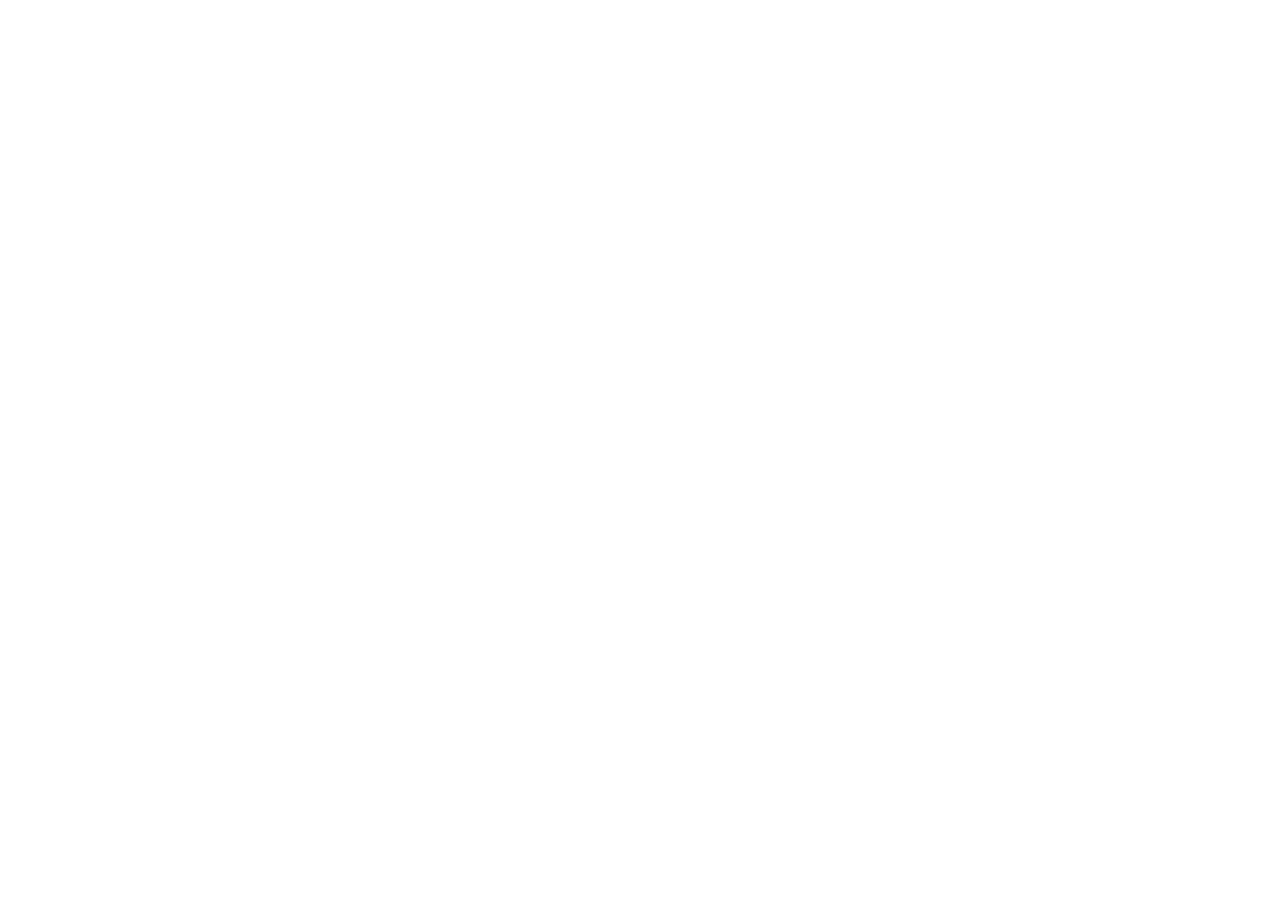
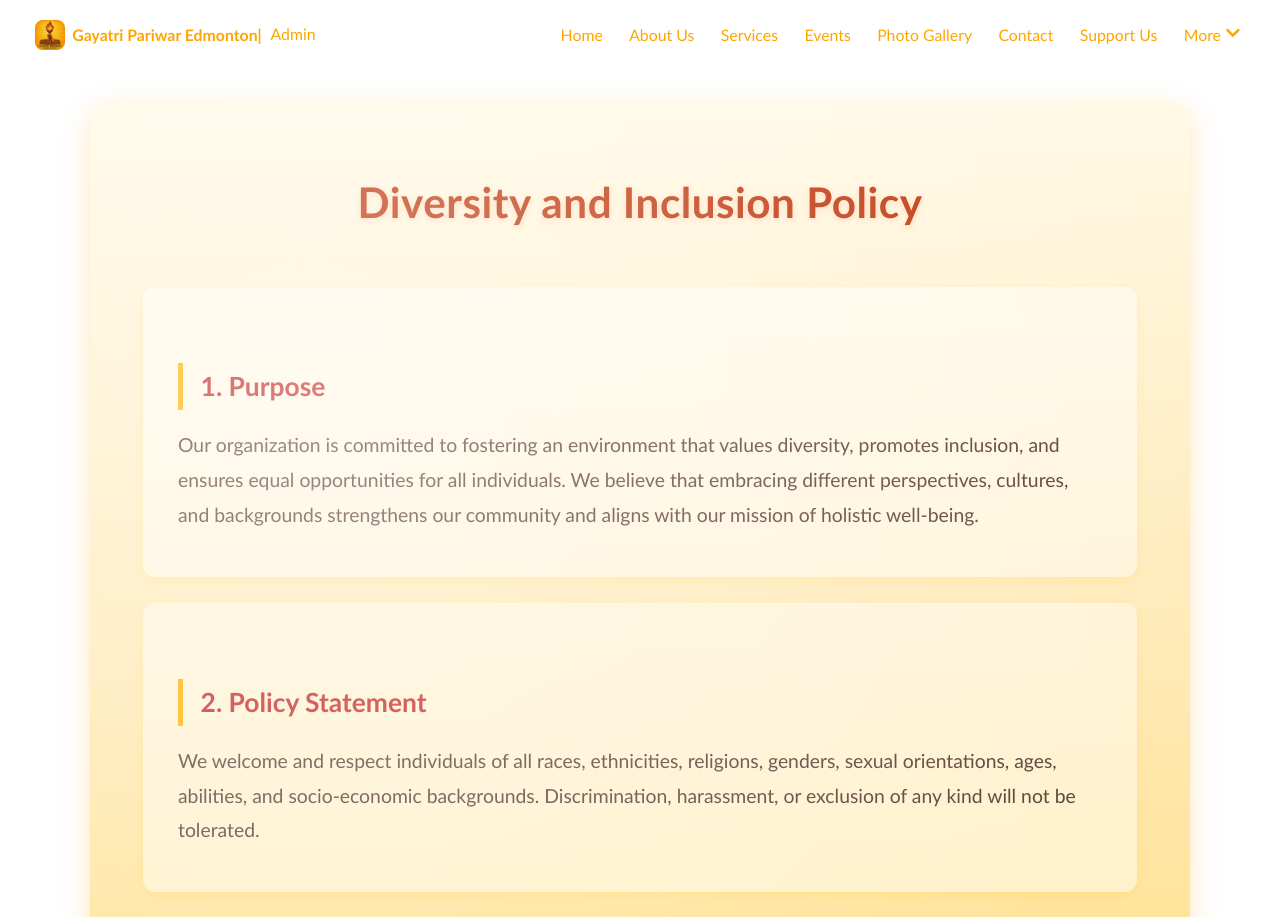
Before and after one commit to Rudra285/gpedmonton, a React (Vite) app: page /diversity in a window 1280 px wide. Before the commit this address had no page. Shown: the top 917 px of the page. Before the commit the page ends 800 px from the top, so only its background shows below. Built offline with nearby package versions, Linux system fonts and the light colour scheme.

Commit message:
Added Diversity policies ans adjusted dropdown menu

```diff
--- a/src/components/Navbar.css
+++ b/src/components/Navbar.css
@@ -96,7 +96,7 @@
   position: absolute;
   text-align: end;
   top: 100%;  /* right below parent */
-  left: 0;
+  left: -18px;
   background: white;
   padding: 0.5rem;
   /* padding-left: 0.1rem; */
@@ -106,7 +106,7 @@
   border-bottom-right-radius: 8px;
   /* box-shadow: 0 6px 16px rgba(0, 0, 0, 0.15); */
   list-style: none;
-  /* min-width: 180px; */
+  min-width: auto;
   z-index: 999;
   /* cursor: pointer; */
 }
@@ -174,7 +174,7 @@
   /* Menu slides under navbar */
   .nav-links {
     position: fixed;
-    top: 50px; /* below the navbar height */
+    top: 70px; /* below the navbar height */
     left: 0;
     width: 100%;
     height: calc(100vh - 50px); /* fill rest of screen */
--- a/src/main.tsx
+++ b/src/main.tsx
@@ -13,6 +13,7 @@
 import AdminDashboard from './pages/AdminDashboard';
 import AdminLogin from './pages/AdminLogin';
 import Privacy from './pages/Privacy';
+import Diversity from './pages/Diversity';
 import EventRegistrationForm from "./components/EventRegistrationForm";
 import CancelRegistration from "./components/CancelRegistration";
 import ProtectedRoute from "./components/ProtectedRoute";
@@ -35,6 +36,7 @@
           <Route path="/resources" element={<Resources />} />
           <Route path="/admin/login" element={<AdminLogin />} />
           <Route path="/privacy" element={<Privacy />} />
+          <Route path="/diversity" element={<Diversity />} />
           <Route path="/admin"
             element={
               <ProtectedRoute>
--- /dev/null
+++ b/src/pages/Diversity.css
@@ -0,0 +1,103 @@
+/* 🌼 PAGE LAYOUT */
+.diversity {
+  padding-block: clamp(2.5rem, 6vw, 6rem);
+  padding-inline: clamp(1rem, 5vw, 3rem);
+  background: linear-gradient(180deg, #fff9e6 0%, #ffe8b0 40%, #ffd54f 100%);
+  color: #4e342e;
+  line-height: 1.8;
+  border-radius: 20px;
+  box-shadow: 0 8px 28px rgba(255, 160, 0, 0.25);
+  max-width: min(95%, 1100px);
+  margin-inline: auto;
+  margin-block: clamp(3rem, 8vw, 7rem) clamp(2rem, 5vw, 3rem);
+  position: relative;
+  overflow: hidden;
+  box-sizing: border-box;
+}
+
+/* 🌞 Soft glow overlay */
+.diversity::before {
+  content: "";
+  position: absolute;
+  inset: 0;
+  background: radial-gradient(circle at 20% 20%, rgba(255, 255, 255, 0.4), transparent 60%);
+  pointer-events: none;
+}
+
+/* 🧡 HEADINGS */
+.diversity h1 {
+  color: #bf360c;
+  font-size: clamp(1.8rem, 4vw, 2.4rem);
+  font-weight: 700;
+  text-align: center;
+  margin-bottom: clamp(2rem, 5vw, 3.5rem);
+  letter-spacing: 0.5px;
+  text-shadow: 0 2px 6px rgba(255, 138, 101, 0.3);
+}
+
+.diversity h2 {
+  color: #c62828;
+  font-size: clamp(1.2rem, 2.5vw, 1.5rem);
+  margin-top: clamp(1.8rem, 4vw, 2.8rem);
+  margin-bottom: clamp(0.6rem, 1.5vw, 1rem);
+  border-left: 5px solid #ffb300;
+  padding-left: clamp(0.6rem, 2vw, 1rem);
+  font-weight: 600;
+  text-transform: capitalize;
+}
+
+/* 📝 TEXT CONTENT */
+.diversity p {
+  margin-bottom: clamp(0.8rem, 2vw, 1rem);
+  font-size: clamp(1rem, 1.6vw, 1.1rem);
+  color: #5d4037;
+}
+
+.diversity ul {
+  margin-left: clamp(1rem, 3vw, 2rem);
+  list-style-type: disc;
+}
+
+.diversity li {
+  margin-bottom: clamp(0.4rem, 1vw, 0.6rem);
+}
+
+/* 📦 SECTION CONTAINERS */
+.diversity section {
+  background: rgba(255, 255, 255, 0.45);
+  padding-block: clamp(1rem, 3vw, 1.5rem);
+  padding-inline: clamp(1rem, 3vw, 2rem);
+  border-radius: 12px;
+  margin-bottom: clamp(1rem, 3vw, 1.5rem);
+  box-shadow: 0 4px 10px rgba(255, 193, 7, 0.15);
+  transition: transform 0.2s ease, box-shadow 0.3s ease;
+}
+.diversity section:hover {
+  transform: translateY(-3px);
+  box-shadow: 0 8px 16px rgba(255, 193, 7, 0.25);
+}
+
+/* 🧾 FOOTER NOTE */
+.footer-note {
+  text-align: center;
+  margin-top: clamp(2rem, 6vw, 4rem);
+  font-size: clamp(0.9rem, 1.4vw, 1rem);
+  color: #5d4037;
+  opacity: 0.8;
+  border-top: 1px solid rgba(191, 54, 12, 0.2);
+  padding-top: clamp(1rem, 3vw, 1.5rem);
+  letter-spacing: 0.3px;
+}
+
+/* ✨ ENTRY ANIMATION */
+.diversity {
+  opacity: 0;
+  transform: translateY(20px);
+  animation: fadeUp 0.8s ease forwards;
+}
+@keyframes fadeUp {
+  to {
+    opacity: 1;
+    transform: translateY(0);
+  }
+}
--- /dev/null
+++ b/src/pages/Diversity.tsx
@@ -0,0 +1,39 @@
+import { forwardRef } from 'react';
+import './Diversity.css';
+
+
+const Diversity = forwardRef<HTMLElement>((_, ref) => {
+  return (
+    <main className='diversity'>
+        <h1>Diversity and Inclusion Policy</h1>
+        <section ref={ref} className='purpose'>
+            <h2>1. Purpose</h2>
+            <p>
+                Our organization is committed to fostering an environment that values diversity, promotes inclusion, and ensures equal opportunities for all individuals. We believe that embracing different perspectives, cultures, and backgrounds strengthens our community and aligns with our mission of holistic well-being.
+            </p>
+        </section>
+        <section className='statement'>
+            <h2>2. Policy Statement</h2>
+            <p>
+                We welcome and respect individuals of all races, ethnicities, religions, genders, sexual orientations, ages, abilities, and socio-economic backgrounds. Discrimination, harassment, or exclusion of any kind will not be tolerated.
+            </p>
+        </section>
+        <section className='principles'>
+            <h2>3. Key Principles</h2>
+            <ul>
+                <li><strong>Equal Opportunity :</strong> All programs, events, and activities are open to everyone without bias or prejudice.</li>
+                <li><strong>Inclusive Practices :</strong> We actively create spaces where participants feel safe, respected, and valued.</li>
+                <li><strong>Cultural Sensitivity :</strong> We honor diverse traditions and encourage intercultural dialogue while preserving our core values.</li>
+                <li><strong>Accessibility :</strong> We strive to make our facilities and programs accessible to individuals with disabilities.</li>
+                <li><strong>Continuous Improvement :</strong> We regularly review our practices to ensure they reflect our commitment to diversity and inclusion.</li>
+            </ul>
+        </section>
+        <p className="footer-note">
+            © {new Date().getFullYear()} Gayatri Pariwar Edmonton. All rights reserved. <br/>
+            Designed & Developed by Rudra Patel.
+        </p>
+    </main>
+  );
+});
+
+export default Diversity;
--- a/src/pages/Home.css
+++ b/src/pages/Home.css
@@ -11,6 +11,8 @@
   padding: clamp(1rem, 4vw, 3rem) clamp(1rem, 6vw, 5rem);
   box-sizing: border-box;
   width: 100%;
+  height: auto;
+  padding-bottom: 4rem;
   overflow: hidden;
 }
 
--- a/src/pages/Home.tsx
+++ b/src/pages/Home.tsx
@@ -26,6 +26,7 @@
           <ul>
             <li><Link to="/about" className="button-link">About Us</Link></li>
             <li><Link to="/services" className="button-link">Services</Link></li>
+            {/* <li><Link to="/diversity" className="button-link">Diversity & Inclusion</Link></li> */}
             <li><Link to="/events" className="button-link">Events</Link></li>
             <li><Link to="/photos" className="button-link">Photo Gallery</Link></li>
             <li><Link to="/resources" className="button-link">Audio/Video</Link></li>
--- a/src/pages/Intro.css
+++ b/src/pages/Intro.css
@@ -253,7 +253,7 @@
 }
 
 /* LINKS */
-.privacy-link {
+.privacy-link, .diversity-link {
   list-style: none;
 }
 
@@ -288,3 +288,17 @@
   color:#fff8e1;
   text-shadow:0 0 8px rgba(255,215,64,.8);
 }
+
+.diversity-link a {
+  display:inline-block;
+  margin-top:clamp(1rem,2vw,2rem);
+  font-size:clamp(0.9rem,1.5vw,1.05rem);
+  font-weight:600;
+  color:#ff7e7e;
+  text-decoration:none;
+  transition:all .3s ease;
+}
+.diversity-link a:hover {
+  color:#ffe1e1;
+  text-shadow:0 0 8px rgba(255, 64, 64, 0.8);
+}
--- a/src/pages/Intro.tsx
+++ b/src/pages/Intro.tsx
@@ -231,6 +231,7 @@
                 © {new Date().getFullYear()} Gayatri Pariwar Edmonton. All rights reserved. <br/>
                 Designed & Developed by Rudra Patel.
             </p>
+            <li className="diversity-link"><Link to="/diversity">Diversity & Inclusion Policy</Link></li>
             <li className="privacy-link"><Link to="/privacy">Terms of Use & Privacy Policy</Link></li>
         </section>
     </main>
```
